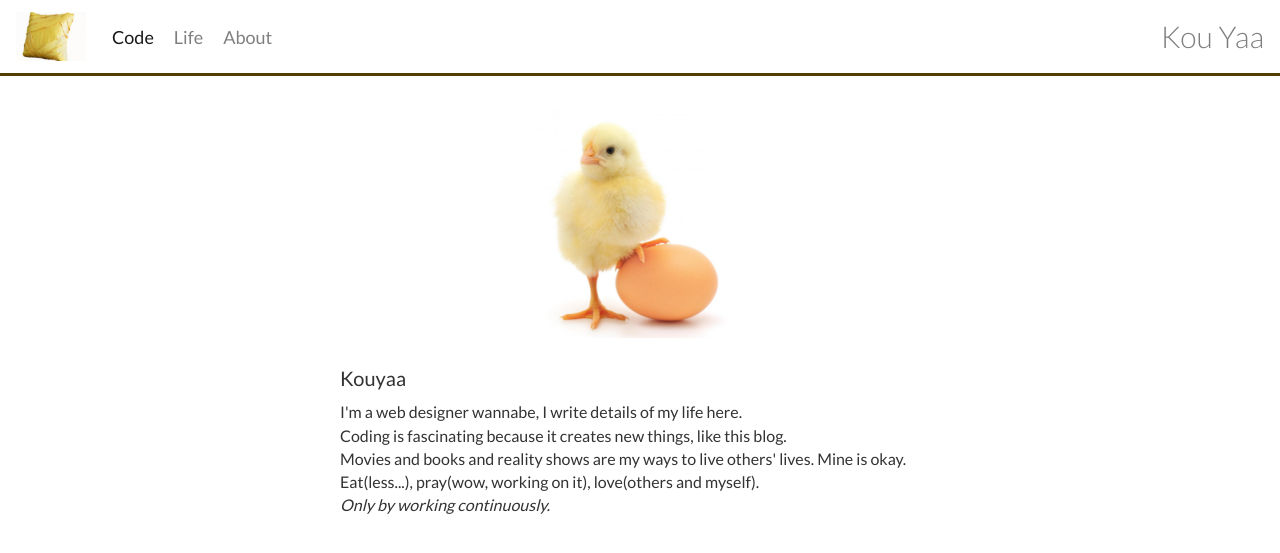
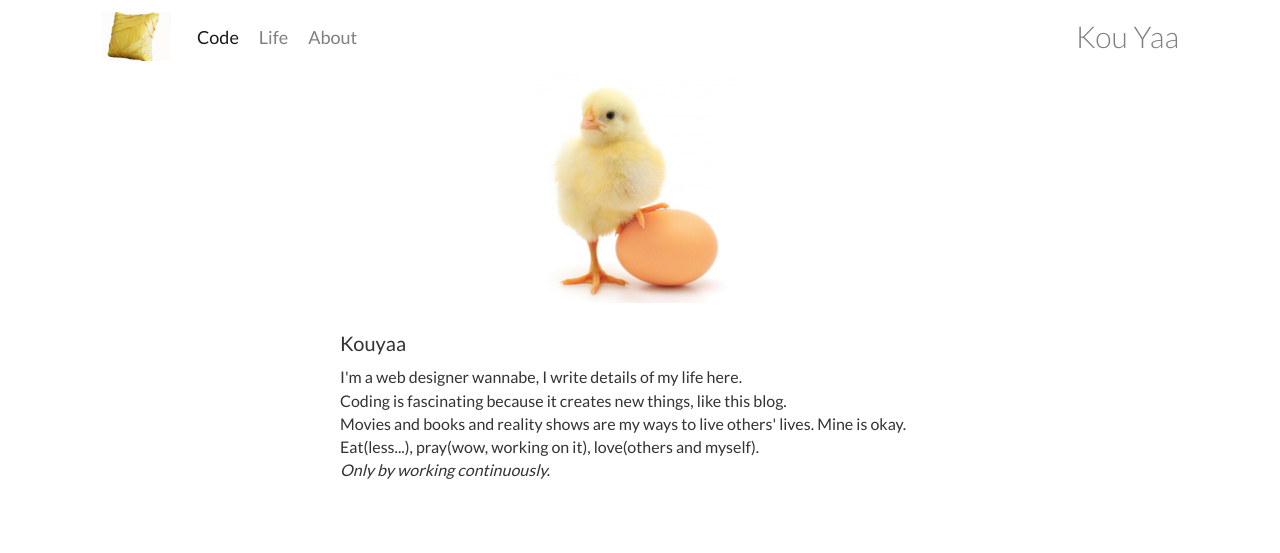
Before and after one commit to yinkouya/yinkouya.github.io, a Jekyll site: the page built from about.html, in a window 1280 px wide. Shown: the top 553 px of the page. Built offline with Jekyll 4.4.1, drawn with Linux system fonts in a browser that asks for light colours; nearby versions of some CDN libraries.

Commit message:
Update default.html

```diff
--- a/_layouts/default.html
+++ b/_layouts/default.html
@@ -16,7 +16,7 @@
 
   <body>
     <div class="body-container">
-      <div class="nav-container">
+      <div class="container">
         <nav class="navbar navbar-toggleable-md navbar-light">
             <button class="navbar-toggler navbar-toggler-right" type="button" data-toggle="collapse" data-target="#navbarSupportedContent" aria-controls="navbarSupportedContent" aria-expanded="false" aria-label="Toggle navigation">
               <span class="navbar-toggler-icon"></span>
```
